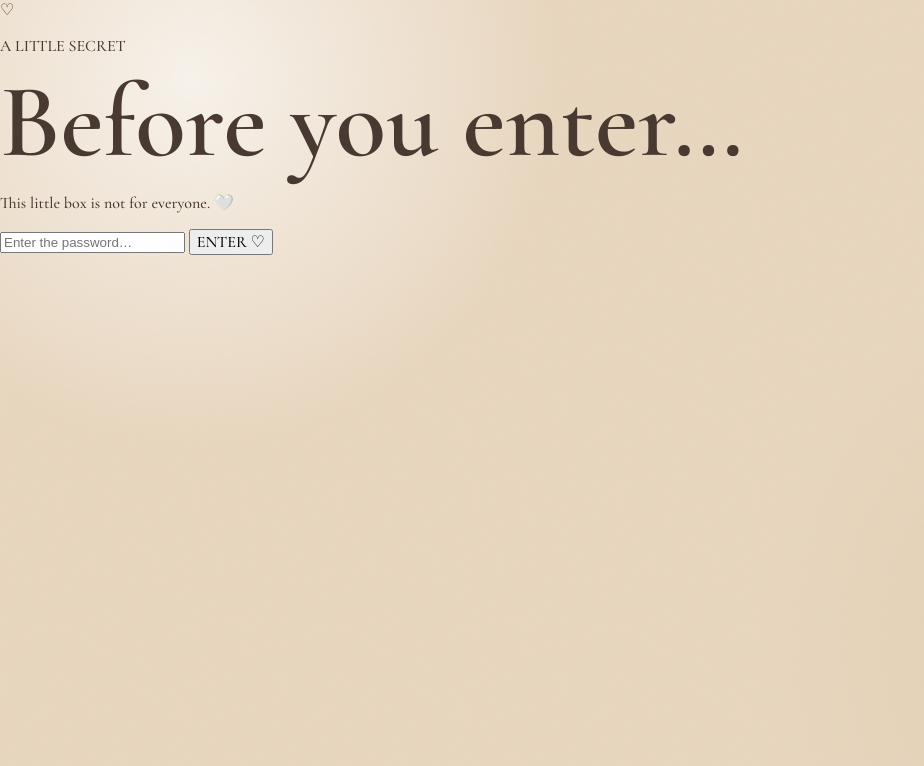
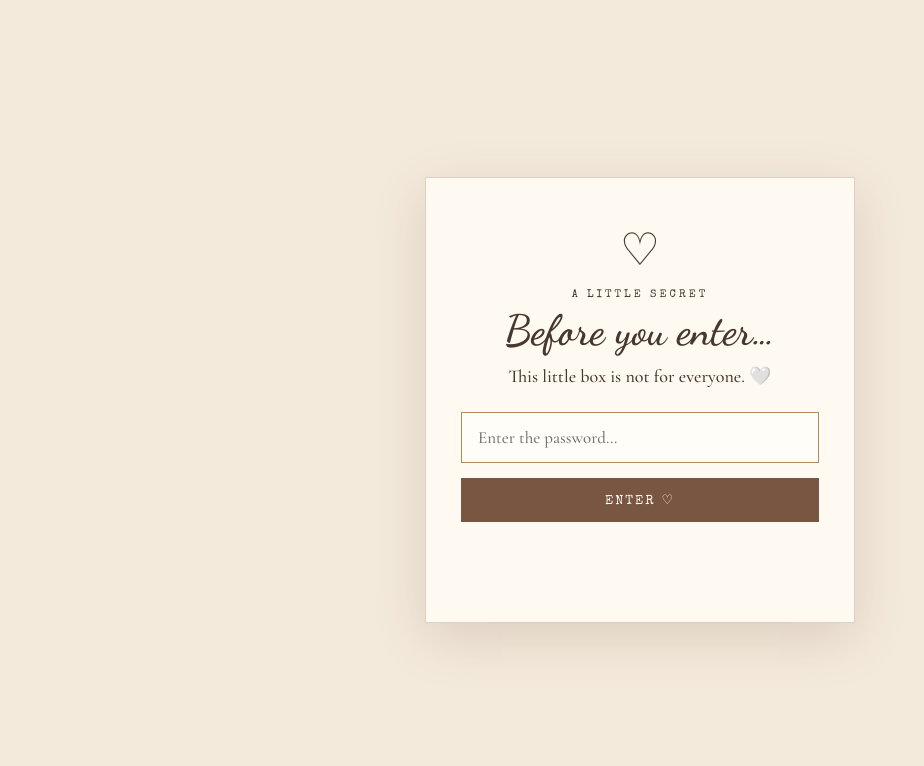
Before and after one commit to nadha-q123/susapi-sbday, a plain HTML site: page index.html in a window 1280 px wide. Shown: the whole page, without its empty margins (0-924 px from the left). Drawn offline with nearby package versions, Linux system fonts and the light colour scheme.

Commit message:
Implement password screen styles
Added styles for password screen and card components.

```diff
--- a/style.css
+++ b/style.css
@@ -158,3 +158,89 @@ h1 em{color:var(--rose);font-weight:600}
 .voice-player{
   width:min(100%,420px);
 }
+/* =========================
+   PASSWORD SCREEN
+   ========================= */
+
+.password-screen {
+  position: fixed;
+  inset: 0;
+  z-index: 99999;
+  display: flex;
+  justify-content: center;
+  align-items: center;
+  padding: 25px;
+  background: #f4eadb;
+}
+
+.password-card {
+  width: min(430px, 100%);
+  padding: 45px 35px;
+  text-align: center;
+  background: #fffaf1;
+  border: 1px solid rgba(121, 86, 66, 0.25);
+  box-shadow: 0 15px 50px rgba(80, 50, 35, 0.15);
+}
+
+.password-heart {
+  font-size: 45px;
+  margin-bottom: 10px;
+}
+
+.password-small {
+  font-family: "Special Elite", serif;
+  font-size: 11px;
+  letter-spacing: 3px;
+  margin-bottom: 15px;
+}
+
+.password-card h1 {
+  font-family: "Dancing Script", cursive;
+  font-size: 42px;
+  margin: 0 0 15px;
+}
+
+.password-text {
+  font-family: "Cormorant Garamond", serif;
+  font-size: 18px;
+  margin-bottom: 25px;
+}
+
+.password-card input {
+  width: 100%;
+  box-sizing: border-box;
+  padding: 14px 16px;
+  border: 1px solid #b48b55;
+  background: #fffdf8;
+  font-family: "Cormorant Garamond", serif;
+  font-size: 17px;
+  outline: none;
+  margin-bottom: 15px;
+}
+
+.password-card button {
+  width: 100%;
+  padding: 14px;
+  border: none;
+  cursor: pointer;
+  background: #795642;
+  color: white;
+  font-family: "Special Elite", serif;
+  letter-spacing: 2px;
+  font-size: 13px;
+}
+
+.password-card button:hover {
+  opacity: 0.9;
+}
+
+#passwordMessage {
+  min-height: 22px;
+  margin-top: 15px;
+  font-family: "Dancing Script", cursive;
+  font-size: 18px;
+}
+
+.hidden {
+  display: none !important;
+}
```
